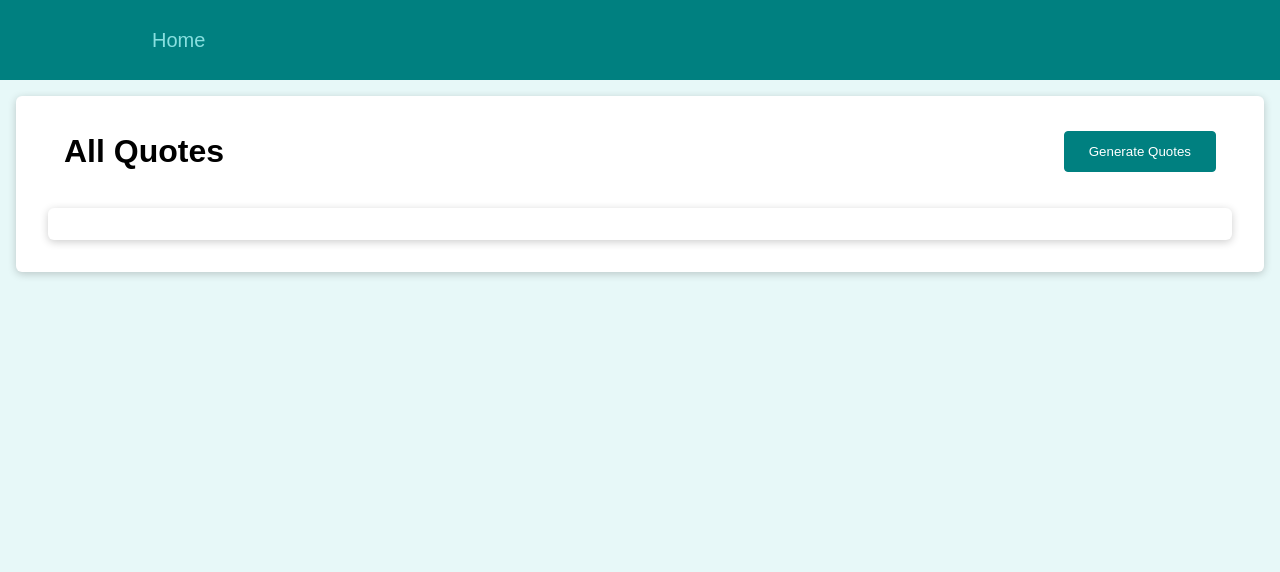
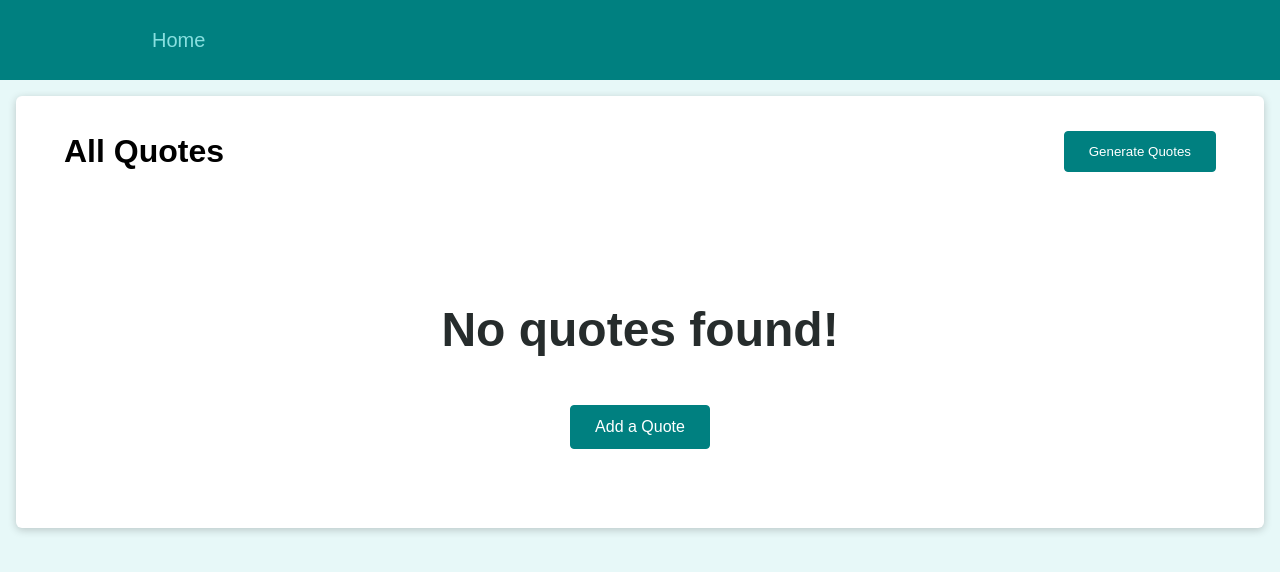
Before and after one commit to James-Beswick/React-Router-Practice, a React (Create React App) app: page /quotes in a window 1280 px wide. Shown: the top 572 px of the page. Built offline with nearby package versions, Linux system fonts and the light colour scheme.

Commit message:
no quotes found etc

```diff
--- a/src/App.js
+++ b/src/App.js
@@ -1,6 +1,6 @@
 import { Fragment } from 'react';
 import { Redirect, Route, Switch } from 'react-router-dom';
-import QuoteForm from './components/quotes/QuoteForm';
+import AddQuote from './pages/AddQuote';
 import AllQuotes from './pages/AllQuotes';
 import QuoteDetails from './pages/QuoteDetails';
 
@@ -18,7 +18,7 @@ function App() {
           <QuoteDetails />
         </Route>
         <Route path="/new-quote">
-          <QuoteForm />
+          <AddQuote />
         </Route>
       </Switch>
     </Fragment>
--- a/src/components/quotes/NoQuotesFound.js
+++ b/src/components/quotes/NoQuotesFound.js
@@ -1,12 +1,13 @@
 import classes from './NoQuotesFound.module.css';
+import { Link } from 'react-router-dom';
 
 const NoQuotesFound = () => {
   return (
     <div className={classes.noquotes}>
       <p>No quotes found!</p>
-      <a className='btn'>
+      <Link to="new-quote" className="btn">
         Add a Quote
-      </a>
+      </Link>
     </div>
   );
 };
--- a/src/components/quotes/QuoteForm.js
+++ b/src/components/quotes/QuoteForm.js
@@ -13,8 +13,6 @@ const QuoteForm = props => {
 
     const enteredAuthor = authorInputRef.current.value;
     const enteredText = textInputRef.current.value;
-
-    // optional: Could validate here
 
     props.onAddQuote({ author: enteredAuthor, text: enteredText });
   }
--- a/src/pages/AddQuote.js
+++ b/src/pages/AddQuote.js
@@ -0,0 +1,15 @@
+import { Fragment } from 'react';
+import MainNavigation from '../components/layout/MainNavigation';
+
+const { default: QuoteForm } = require('../components/quotes/QuoteForm');
+
+const AddQuote = () => {
+  return (
+    <Fragment>
+      <MainNavigation />
+      <QuoteForm />
+    </Fragment>
+  );
+};
+
+export default AddQuote;
--- a/src/pages/AllQuotes.js
+++ b/src/pages/AllQuotes.js
@@ -1,11 +1,13 @@
-import { Fragment, useState } from 'react';
+import { Fragment, useEffect, useState } from 'react';
 import QuoteList from '../components/quotes/QuoteList';
 import Card from '../components/UI/Card';
 import classes from './AllQuotes.module.css';
 import MainNavigation from '../components/layout/MainNavigation';
+import NoQuotesFound from '../components/quotes/NoQuotesFound';
 
 const AllQuotes = () => {
   const [quotes, setQuotes] = useState([]);
+  const [quotesLoaded, setQuotesLoaded] = useState(false);
 
   const fetchQuotesHandler = async () => {
     try {
@@ -36,6 +38,14 @@ const AllQuotes = () => {
     }
   };
 
+  useEffect(() => {
+    if (quotes.length > 0) {
+      setQuotesLoaded(true);
+    } else {
+      setQuotesLoaded(false);
+    }
+  }, [quotes.length]);
+
   return (
     <Fragment>
       <MainNavigation />
@@ -46,7 +56,7 @@ const AllQuotes = () => {
             Generate Quotes
           </button>
         </span>
-        <QuoteList quotes={quotes} />
+        {quotesLoaded ? <QuoteList quotes={quotes} /> : <NoQuotesFound />}
       </Card>
     </Fragment>
   );
```
